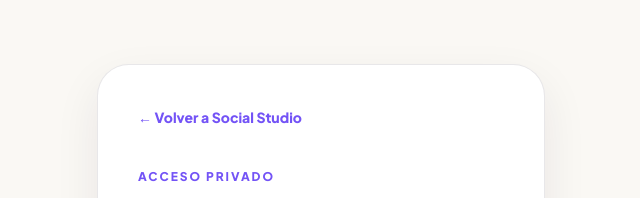
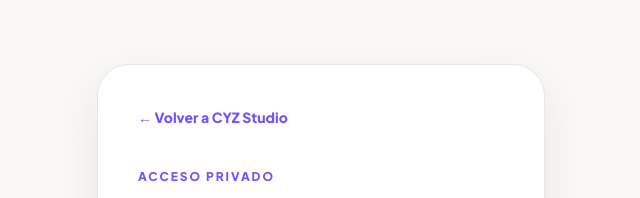
Before and after one commit to dgodoy34/prueba_deepseek, a Next.js app: page /admin/login in a window 1280 px wide. Shown: the top 198 px of the page, without its empty margins (319-959 px from the left). Built offline with nearby package versions, Linux system fonts and the light colour scheme.

Commit message:
feat(brand): replace Social Studio public/admin branding with CYZ Studio

```diff
--- a/src/app/admin/login/page.tsx
+++ b/src/app/admin/login/page.tsx
@@ -24,7 +24,7 @@ export default function AdminLogin() {
       const permit = await getDoc(doc(db, ADMIN_COLLECTION, credential.user.uid));
       if (!permit.exists() || permit.data().enabled !== true) {
         await signOut(auth);
-        throw new Error('Esta cuenta no está autorizada para administrar Social Studio.');
+        throw new Error('Esta cuenta no está autorizada para administrar CYZ Studio.');
       }
       router.replace('/admin');
     } catch (cause) {
@@ -36,7 +36,7 @@ export default function AdminLogin() {
 
   return <main className="min-h-screen bg-canvas px-5 py-16 text-ink">
     <div className="mx-auto max-w-md rounded-[2rem] border border-ink/10 bg-white p-7 shadow-soft sm:p-10">
-      <Link href="/" className="text-sm font-extrabold text-lilac">← Volver a Social Studio</Link>
+      <Link href="/" className="text-sm font-extrabold text-lilac">← Volver a CYZ Studio</Link>
       <p className="section-kicker mt-10">ACCESO PRIVADO</p>
       <h1 className="text-4xl font-extrabold tracking-tight">Hola, equipo ✳</h1>
       <p className="mt-3 text-sm leading-6 text-ink/65">Entrá para editar los proyectos y publicaciones del portfolio.</p>
```
